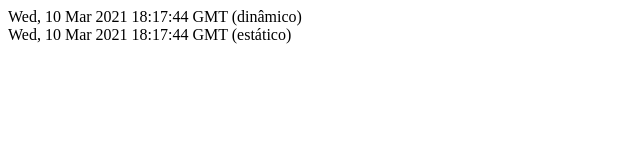
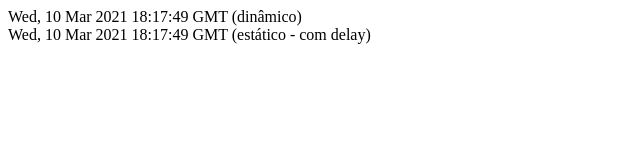
Before and after one commit to josilenonascimento/unique-idea, a Next.js app: page /tempo in a window 1280 px wide. Shown: the top 160 px of the page, without its empty margins (0-640 px from the left). Built offline with nearby package versions, Linux system fonts and the light colour scheme.

Commit message:
adicionado delay

```diff
--- a/pages/tempo.js
+++ b/pages/tempo.js
@@ -5,13 +5,15 @@
   return (
     <div>
       <div>{dynamicDateString} (dinâmico)</div>
-      <div>{props.staticDateString} (estático)</div>
+      <div>{props.staticDateString} (estático - com delay)</div>
     </div>
   )
 }
 
-export function getStaticProps() {
+export async function getStaticProps() {
   console.log('-> passando pelo getStaticProps')
+  console.log('-> adicionando delay de 5 segundos')
+  await delay(5000)
   const staticDate = new Date()
   const staticDateString = staticDate.toGMTString()
 
@@ -22,4 +24,6 @@
   }
 }
 
+const delay = ms => new Promise(resolve => setTimeout(resolve, ms))
+
 export default Tempo
```
